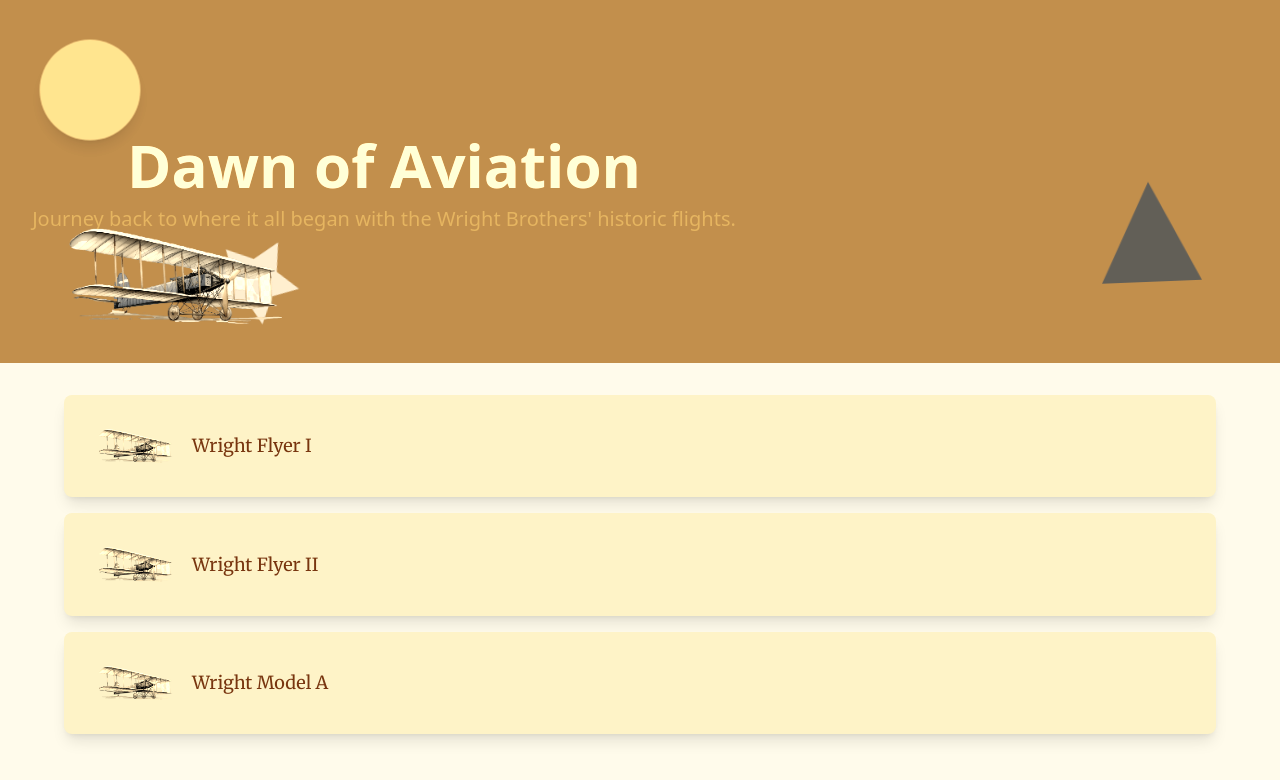
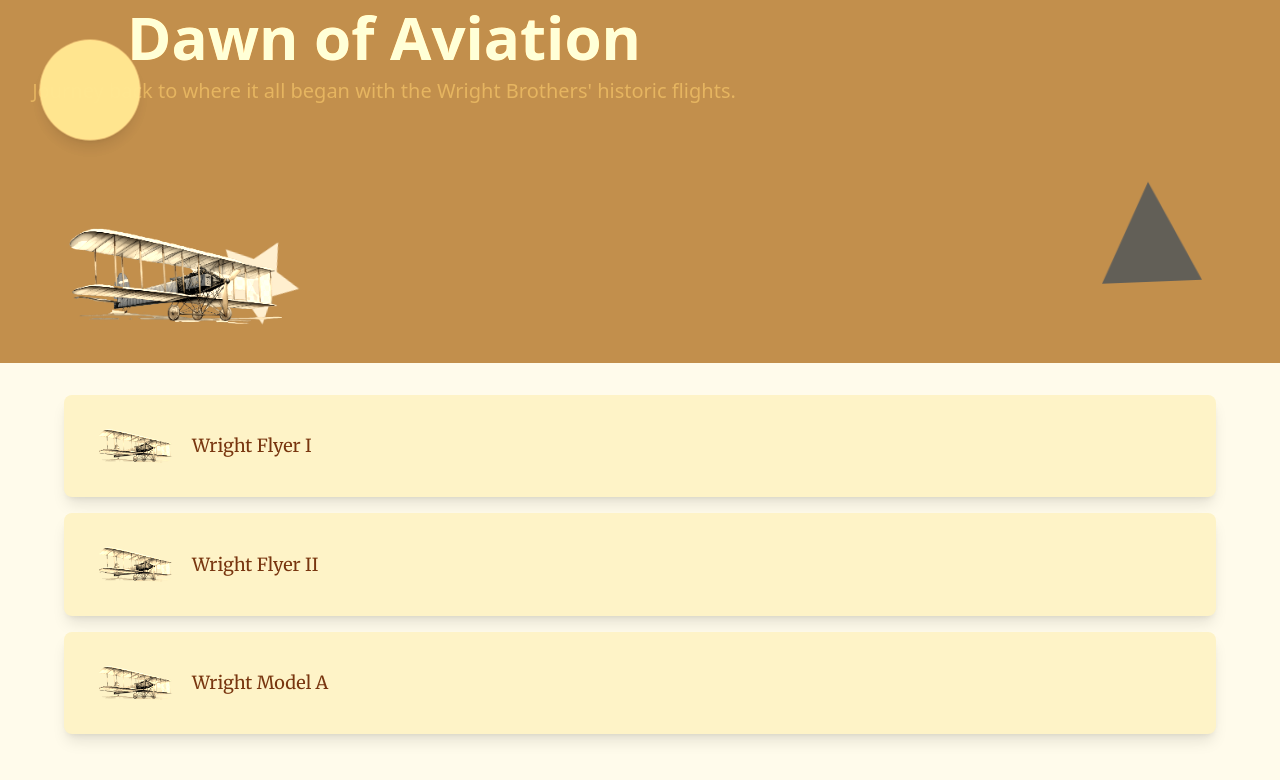
Before and after one commit to Eurofins-Hackathon/Copilot-Bootcamp, a React (Vite) app in the folder WrightBrothersFrontend/: page / in a window 1280 px wide. Shown: the top 780 px of the page. Built offline with nearby package versions, Linux system fonts and the light colour scheme.

Commit message:
Improve labs

```diff
--- a/WrightBrothersFrontend/src/components/Banner.tsx
+++ b/WrightBrothersFrontend/src/components/Banner.tsx
@@ -3,8 +3,8 @@ import { Airplane } from "./Airplane"; // Ensure this has a vintage style
 
 const Banner: React.FC = () => {
   return (
-    <div className="relative vintage-filter bg-amber-600 h-1/2 overflow-hidden py-32">
-      <div className="z-10 px-4 sm:px-6 lg:px-8 max-w-screen-md flex flex-col text-center">
+    <div className="relative vintage-filter bg-amber-600 overflow-hidden">
+      <div className="px-4 sm:px-6 lg:px-8 max-w-screen-md flex flex-col text-center">
         {/* Increased spacing around text */}
         <h1 className="text-5xl leading-none font-bold text-amber-100 sm:text-6xl sm:leading-tight">
           Dawn of Aviation
@@ -14,6 +14,7 @@ const Banner: React.FC = () => {
           flights.
         </p>
       </div>
+      <div className="py-32">
         <div className="absolute top-10 left-10">
           <div className="circle shadow-lg pulse-gentle"></div>{" "}
           {/* Sun with pulsing effect */}
@@ -27,6 +28,7 @@ const Banner: React.FC = () => {
         </div>
         <div className="absolute bottom-8 left-16 mt-8 float-gentle">
           <Airplane />
+        </div>
       </div>
     </div>
   );
```
Lines whose indentation alone changed are shown as unchanged.
